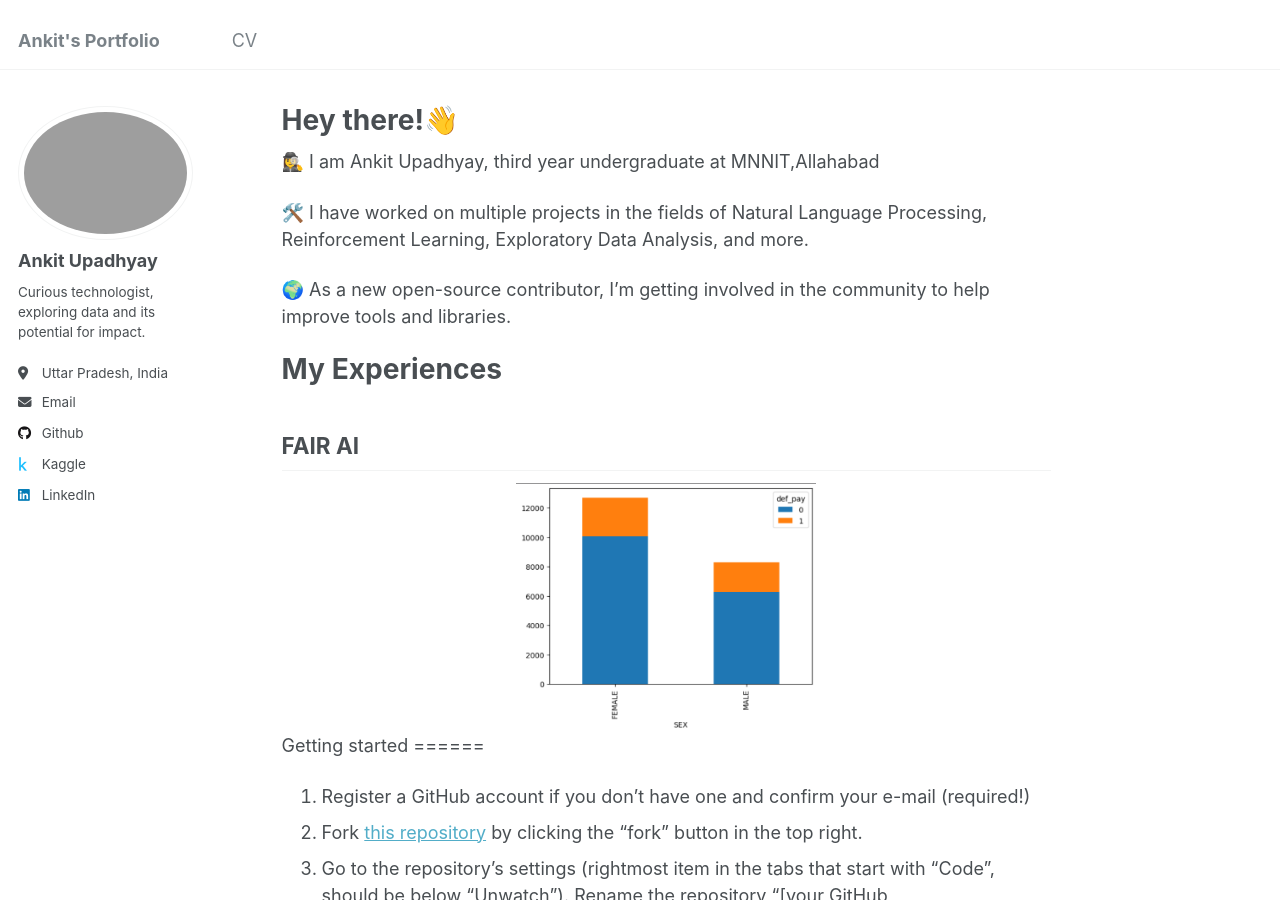
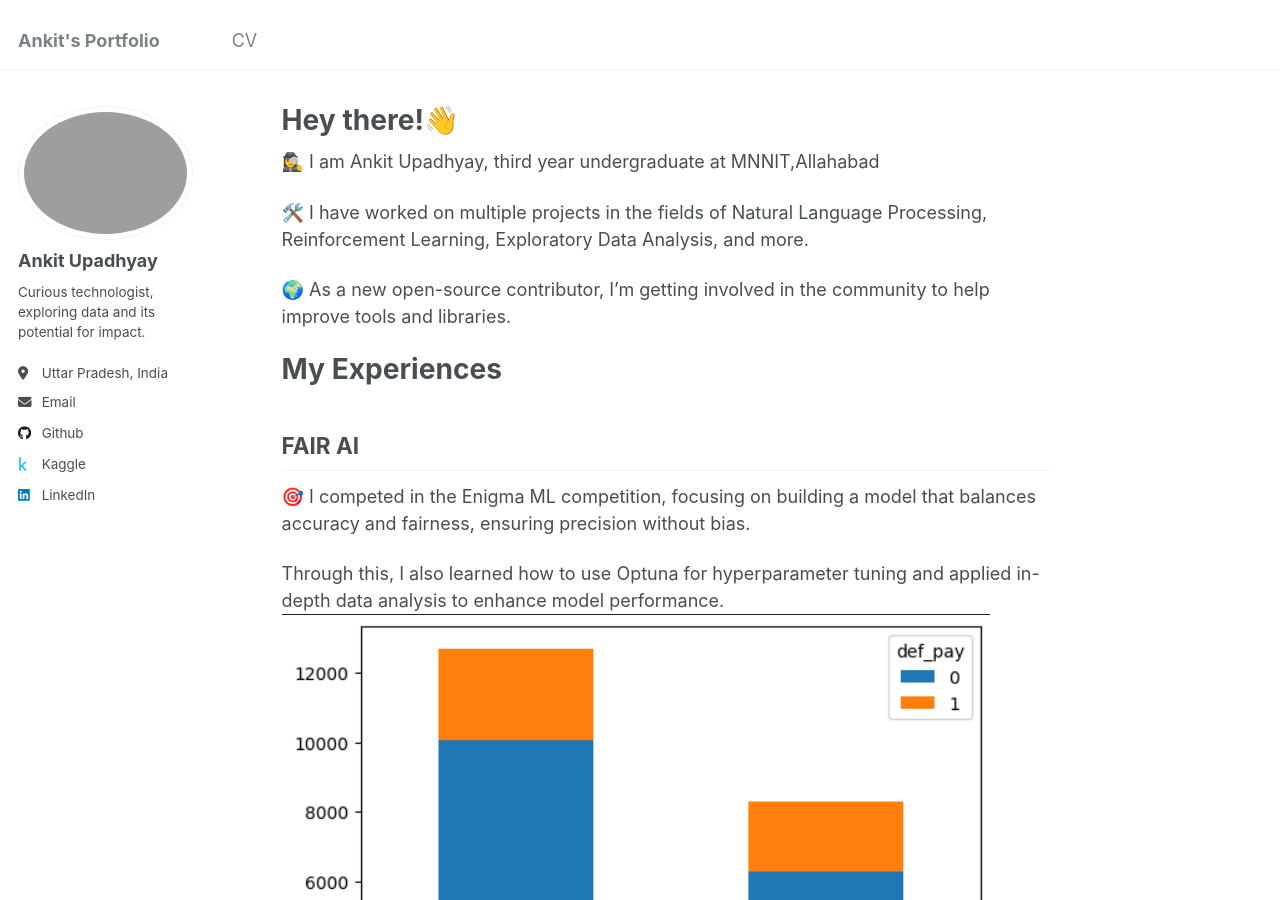
Before and after one commit to Ankit-1204/ankit-1204.github.io, a Jekyll site: the page built from _pages/about.md, in a window 1280 px wide and 900 px high. Built offline with Jekyll 4.4.1, drawn with Linux system fonts in a browser that asks for light colours.

Commit message:
Update about.md

```diff
--- a/_pages/about.md
+++ b/_pages/about.md
@@ -15,7 +15,10 @@ redirect_from:
 
 # My Experiences
 ## FAIR AI
-![Graph image](/images/fair_ai.png){:  .align-center width="300px"}
+🎯 I competed in the Enigma ML competition, focusing on building a model that balances accuracy and fairness, ensuring precision without bias.
+
+Through this, I also learned how to use Optuna for hyperparameter tuning and applied in-depth data analysis to enhance model performance.
+![Graph image](/images/fair_ai.png)
 Getting started
 ======
 1. Register a GitHub account if you don't have one and confirm your e-mail (required!)
```
